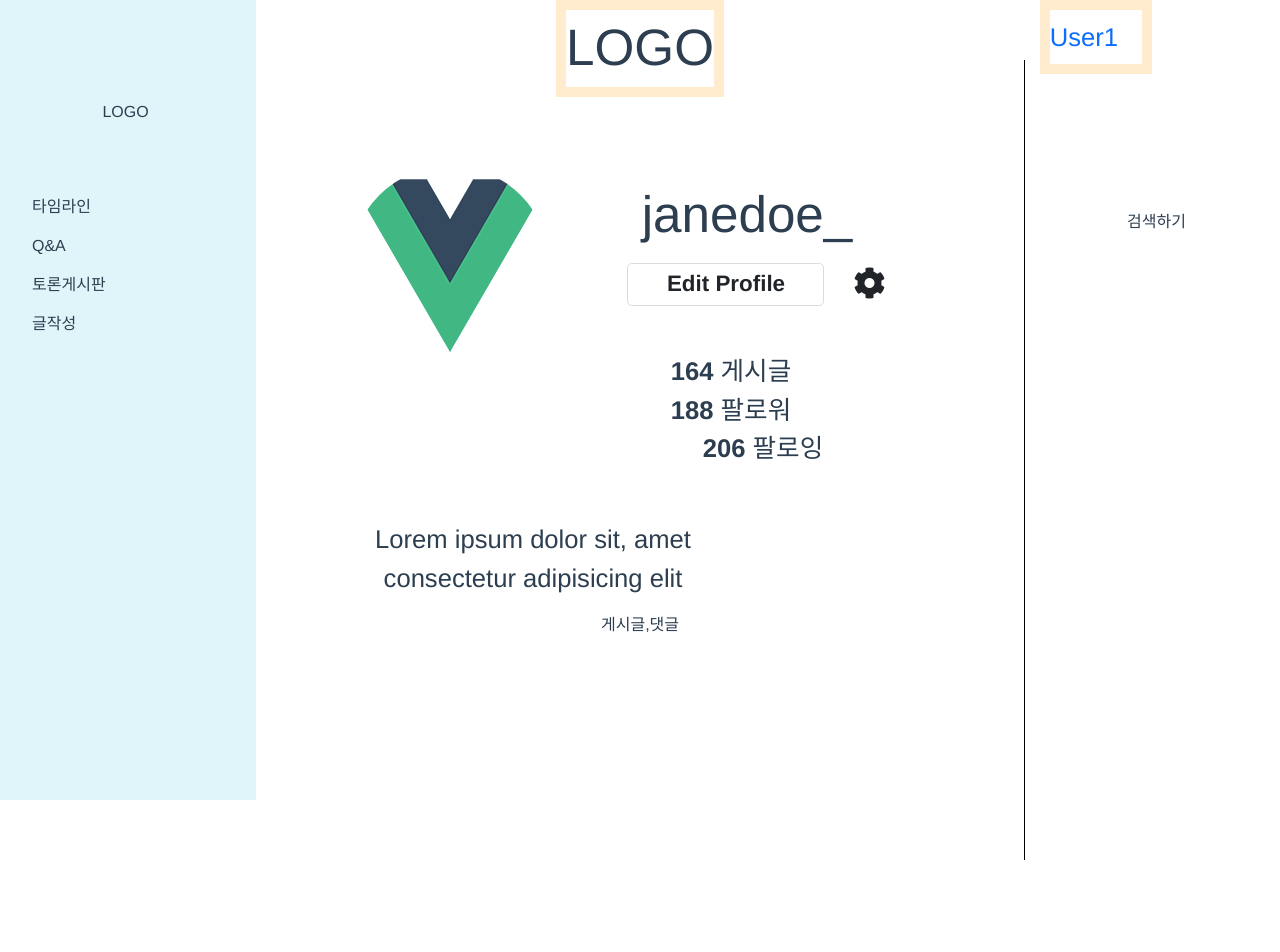
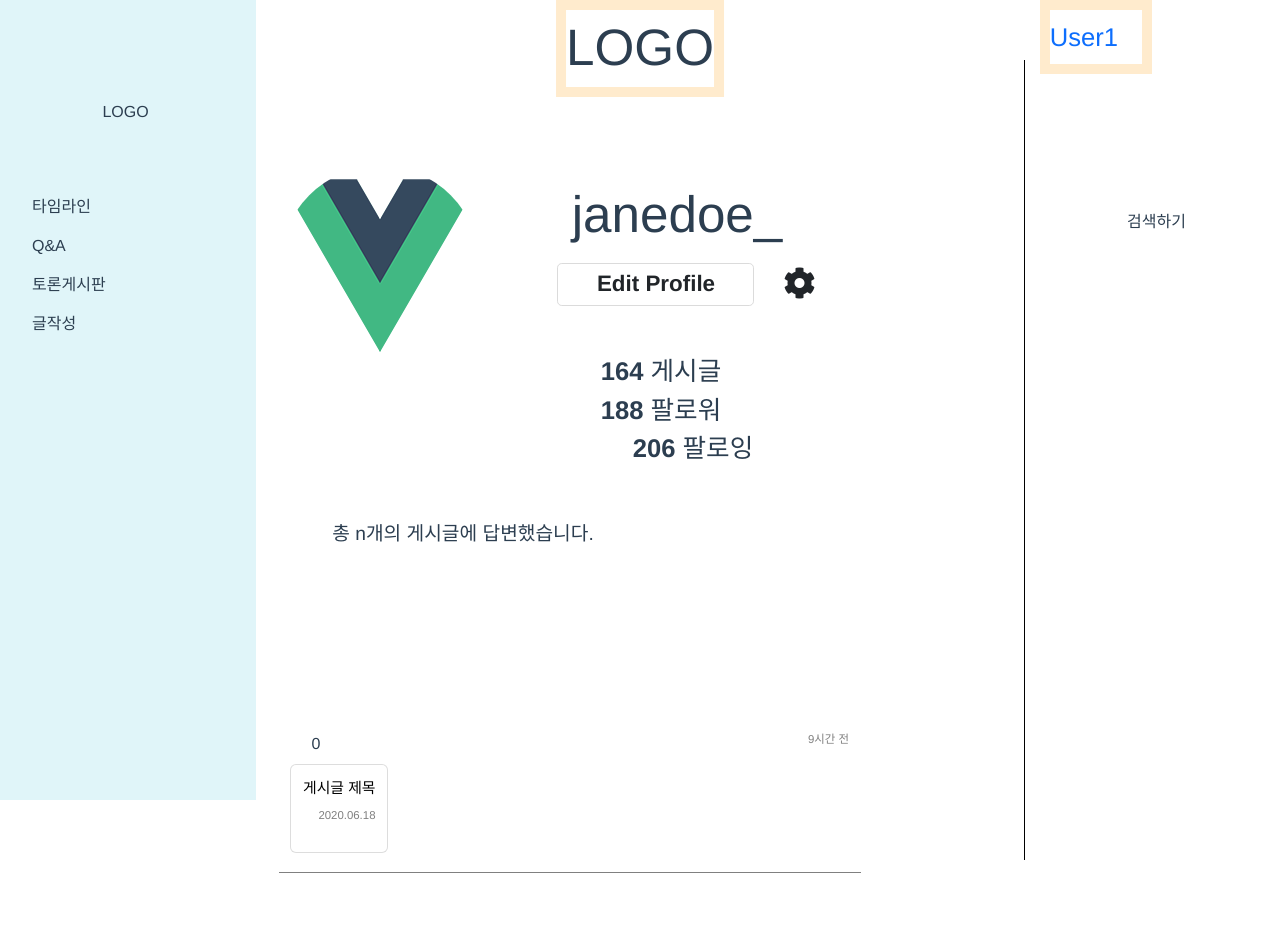
Before and after one commit to namnamDev/ALZALAL, a Vue app in the folder Frontend/: page /profilePage in a window 1280 px wide. Shown: the top 952 px of the page. Before the commit the page ends 800 px from the top, so only its background shows below. Built offline with nearby package versions, Linux system fonts and the light colour scheme; a web font is replaced by a local one.

Commit message:
개인페이지 게시글목록 UI구성

```diff
--- a/Frontend/src/components/profile/downProfile.vue
+++ b/Frontend/src/components/profile/downProfile.vue
@@ -1,7 +1,67 @@
 <template>
-  <div class='contents'>
-      게시글등
+  <div class='feed'>
+  <div class="row">
+  <div class="col-lg-3 col-md-2 col-sm-3 col-1"></div>
+   <div class="feed-item box col-lg-6 col-md-10 col-sm-9 col-10">
+    <div class="top">
+      <div class="user-info">
+        <p class="date">9시간 전</p>
+      </div>
+    </div>
+    <div class="feed-card">
+      <div class="contentsWrap">
+        <h4 class="title">게시글 제목</h4>
+        <div class="wrap">
+          <p class="date">2020.06.18</p>
+        </div>
+      </div>
+    </div>
+    <!---->
+    <div class="btn-group wrap">
+      <div class="like likeScrap">
+        <svg
+          class="svg-inline--fa fa-heart fa-w-16 icon full"
+          aria-hidden="true"
+          data-prefix="fas"
+          data-icon="heart"
+          role="img"
+          xmlns="http://www.w3.org/2000/svg"
+          viewBox="0 0 512 512"
+          data-fa-i2svg
+        >
+          <path
+            fill="currentColor"
+            d="M462.3 62.6C407.5 15.9 326 24.3 275.7 76.2L256 96.5l-19.7-20.3C186.1 24.3 104.5 15.9 49.7 62.6c-62.8 53.6-66.1 149.8-9.9 207.9l193.5 199.8c12.5 12.9 32.8 12.9 45.3 0l193.5-199.8c56.3-58.1 53-154.3-9.8-207.9z"
+          />
+        </svg>
+        <!-- <i class="fas fa-heart icon full"></i> -->
+        <svg
+          class="svg-inline--fa fa-heart fa-w-16 icon empty"
+          aria-hidden="true"
+          data-prefix="far"
+          data-icon="heart"
+          role="img"
+          xmlns="http://www.w3.org/2000/svg"
+          viewBox="0 0 512 512"
+          data-fa-i2svg
+        >
+          <path
+            fill="currentColor"
+            d="M458.4 64.3C400.6 15.7 311.3 23 256 79.3 200.7 23 111.4 15.6 53.6 64.3-21.6 127.6-10.6 230.8 43 285.5l175.4 178.7c10 10.2 23.4 15.9 37.6 15.9 14.3 0 27.6-5.6 37.6-15.8L469 285.6c53.5-54.7 64.7-157.9-10.6-221.3zm-23.6 187.5L259.4 430.5c-2.4 2.4-4.4 2.4-6.8 0L77.2 251.8c-36.5-37.2-43.9-107.6 7.3-150.7 38.9-32.7 98.9-27.8 136.5 10.5l35 35.7 35-35.7c37.8-38.5 97.8-43.2 136.5-10.6 51.1 43.1 43.5 113.9 7.3 150.8z"
+          />
+        </svg>
+        <!-- <i class="far fa-heart icon empty"></i> -->
+        0
+      </div>
+
+      <!---->
+
+    </div>
+    <!---->
+    <!---->
   </div>
+</div>
+</div>
 </template>
 
 <script>
@@ -11,12 +71,69 @@ export default {
 </script>
 
 <style scoped>
-.contents {
-  top: 100px;
-  left: 380px;
-  margin: 0 auto;
-  padding: 0 5px;
-  width: 50%;
-  display: block;
+.feed{
+  margin-top: 13vw;
+}
+.feed-card {
+    box-sizing: content-box;
+    box-shadow: 0 0 0 1px #ddd;
+    color: #000;
+    float: left;
+    border-radius: 5px;
+    overflow: hidden;
+
+}
+ .contentsWrap {
+        box-sizing: border-box;
+        padding: 12px;
+        float: left;
+ }
+ .title {
+    color:#000;
+    display: -webkit-box;
+    -webkit-line-clamp: 2;
+    -webkit-box-orient: vertical;
+    word-wrap:break-word;
+    line-height: 1.5em;
+    font-size: .929em;
+    margin: 0 0 8px;
+    white-space: normal;
+}
+.date {
+  float: right;
+  font-size: .714em;
+  color:rgba(0, 0, 0, .5);
+}
+.feed-item {
+    margin-bottom: 30px;
+    border-bottom: 1px solid grey;
+    padding-bottom: 20px;
+}
+.profile-image {
+    float: left;
+}
+.user-info, .content {
+    width: calc(100% - 50px);
+    float: right;
+}
+.user-name {
+    float: left;
+}
+.user-name button {
+   font-weight: 600;
+}
+.user-name span {
+   margin-left: 10px;
+}
+.date {
+  float: right;
+}
+.profileImg{
+  width: 100px;
+  height: 100%;
+  box-sizing: border-box;
+  float:left;
+  border:1px solid grey;
+  border-radius: 3px;
 }
 </style>
--- a/Frontend/src/components/profile/topProfile.vue
+++ b/Frontend/src/components/profile/topProfile.vue
@@ -2,9 +2,43 @@
   <div class="container feed">
     <div class="row">
       <div class="col-lg-3 col-md-2 col-sm-3 col-1"></div>
-      <div class="box col-lg-6 col-md-10 col-sm-9 col-10 ">
-        ProfileTop
-      </div>
+      <div class="profile box col-lg-6 col-md-10 col-sm-9 col-10 ">
+
+			  <div class="profile-image">
+
+				  <img src="@/assets/logo.png" alt="">
+
+			  </div>
+
+			  <div class="profile-user-settings">
+
+				  <h1 class="profile-user-name">janedoe_</h1>
+
+				  <button class="btn profile-edit-btn">Edit Profile</button>
+
+				  <button class="btn profile-settings-btn" aria-label="profile settings"><i class="fas fa-cog" aria-hidden="true"></i></button>
+
+			  </div>
+
+			  <div class="profile-stats">
+
+				  <ul>
+					  <li><span class="profile-stat-count">164</span> 게시글</li>
+					  <li><span class="profile-stat-count">188</span> 팔로워</li>
+					  <li><span class="profile-stat-count">206</span> 팔로잉</li>
+				  </ul>
+
+			  </div>
+
+			  <div class="profile-bio">
+
+				  <p>총 n개의 게시글에 답변했습니다.</p>
+
+			  </div>
+
+		  </div>
+		<!-- End of profile section -->
+
     </div>
   </div>
 </template>
@@ -19,8 +53,86 @@ export default {
 .feed{
   margin-top: 13vw;
 }
-.box {
+.profile box{
   border: 1px solid black;
   height: 300px;
+  padding: 5rem 0;
+}
+.profile::after {
+    content: "";
+    display: block;
+    clear: both;
+}
+.profile-image {
+    float: left;
+    width: calc(33.333% - 1rem);
+    display: flex;
+    justify-content: center;
+    align-items: center;
+    margin-right: 3rem;
+}
+
+.profile-image img {
+    border-radius: 50%;
+}
+
+.profile-user-settings,
+.profile-stats,
+.profile-bio {
+    float: left;
+    width: calc(66.666% - 2rem);
+}
+
+.profile-user-settings {
+    margin-top: 1.1rem;
+}
+
+.profile-user-name {
+    display: inline-block;
+    font-size: 3.2rem;
+    font-weight: 300;
+}
+
+.profile-edit-btn {
+    font-size: 1.4rem;
+    line-height: 1.8;
+    border: 0.1rem solid #dbdbdb;
+    border-radius: 0.3rem;
+    padding: 0 2.4rem;
+    margin-left: 2rem;
+}
+
+.profile-settings-btn {
+    font-size: 2rem;
+    margin-left: 1rem;
+}
+
+.profile-stats {
+    margin-top: 2.3rem;
+}
+
+.profile-stats li {
+    display: inline-block;
+    font-size: 1.6rem;
+    line-height: 1.5;
+    margin-right: 4rem;
+    cursor: pointer;
+}
+
+.profile-stats li:last-of-type {
+    margin-right: 0;
+}
+
+.profile-bio {
+    font-size: 1.2rem;
+    font-weight: 400;
+    line-height: 1.5;
+    margin-top: 2.3rem;
+}
+
+.profile-real-name,
+.profile-stat-count,
+.profile-edit-btn {
+    font-weight: 600;
 }
 </style>
--- a/Frontend/src/views/profile/ProfilePage.vue
+++ b/Frontend/src/views/profile/ProfilePage.vue
@@ -1,5 +1,15 @@
 <template>
-  <div class="container feed">
+<div>
+    <TopProfile></TopProfile>
+    <DownProfile></DownProfile>
+     <DownProfile></DownProfile>
+      <DownProfile></DownProfile>
+       <DownProfile></DownProfile>
+        <DownProfile></DownProfile>
+         <DownProfile></DownProfile>
+          <DownProfile></DownProfile>
+</div>
+  <!-- <div class="container feed">
     <div class="row">
       <div class="col-lg-3 col-md-2 col-sm-3 col-1"></div>
       <div class="profile box col-lg-6 col-md-10 col-sm-9 col-10 ">
@@ -37,22 +47,29 @@
 			</div>
 
 		</div>
-		<!-- End of profile section -->
+
         <div>
             게시글,댓글
         </div>
     </div>
-  </div>
+
+  </div> -->
 </template>
 
 <script>
+import TopProfile from '@/components/profile/topProfile.vue'
+import DownProfile from '@/components/profile/downProfile.vue'
 export default {
+ components: {
+     TopProfile,
+     DownProfile
+ }
 
 }
 </script>
 
 <style scoped>
-.feed{
+/* .feed{
   margin-top: 13vw;
 }
 .profile box{
@@ -136,6 +153,6 @@ export default {
 .profile-stat-count,
 .profile-edit-btn {
     font-weight: 600;
-}
+} */
 
 </style>
```
